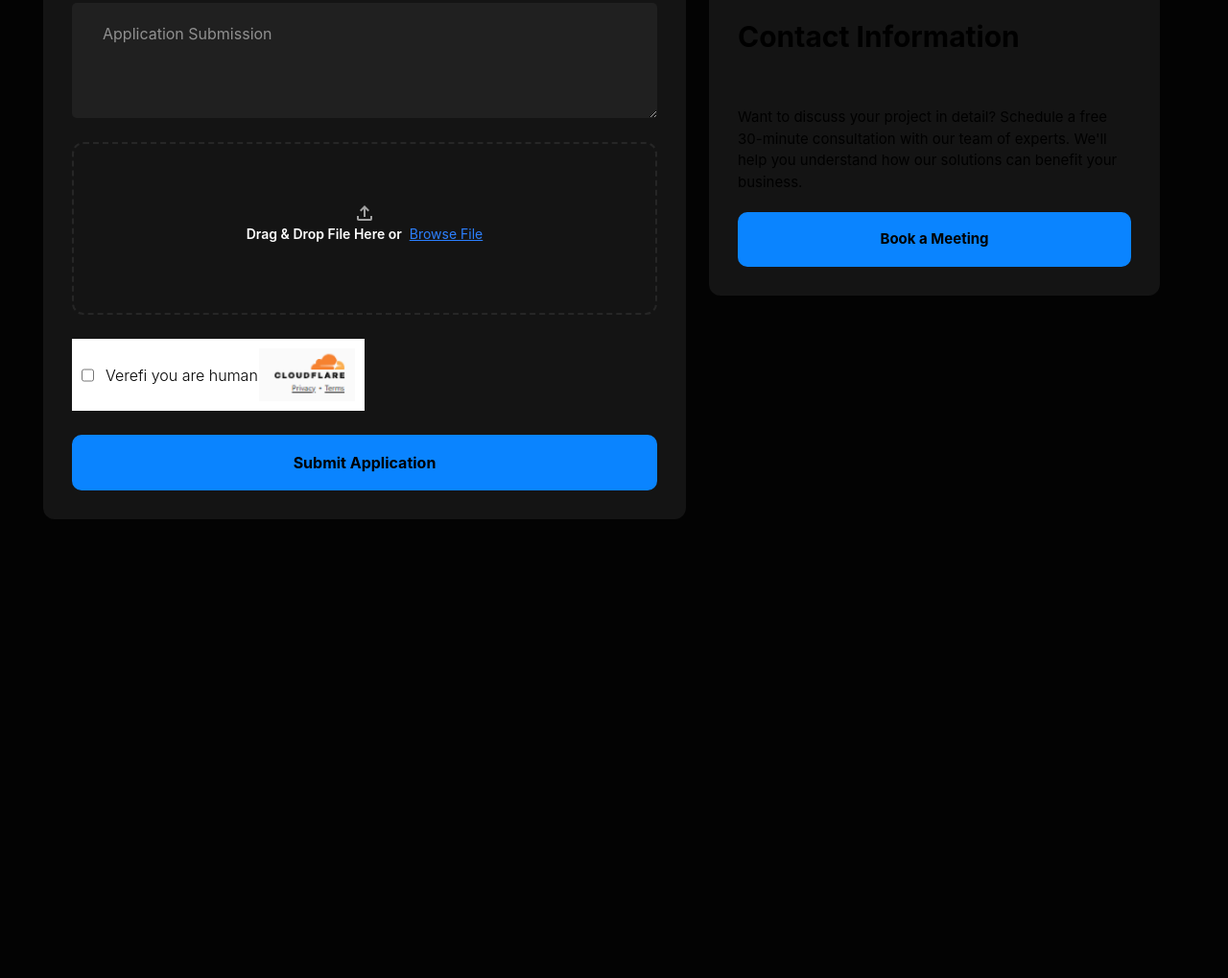
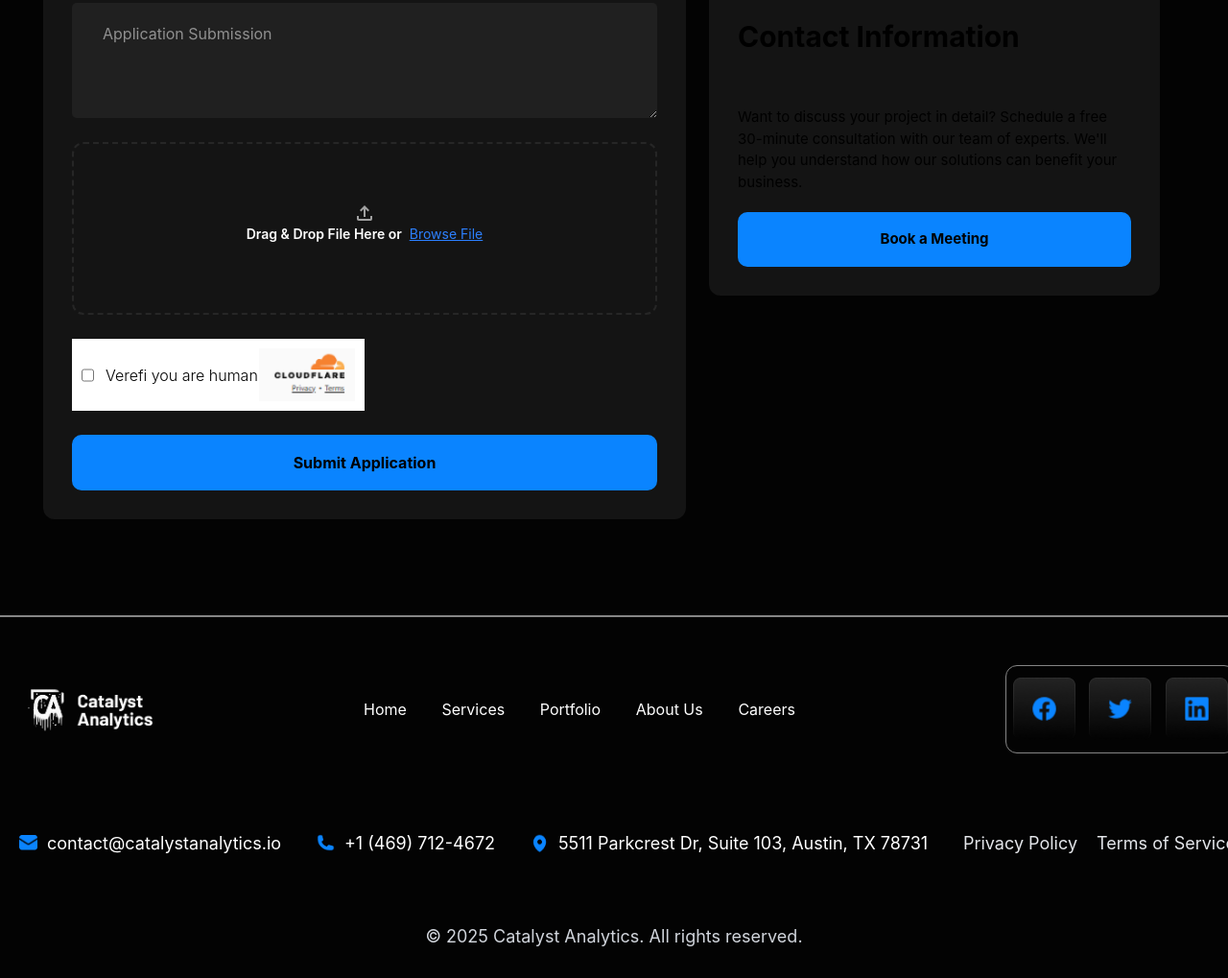
Before and after one commit to Alimukhammad08/3rd-week-exam-, a website: page src/p5.html in a window 1280 px wide. Shown: the part 1132-2151 px from the top of the page at 96% size. Before the commit the page ends 1773 px from the top, so only its background shows below. Drawn offline with nearby package versions, Linux system fonts and the light colour scheme; files that its build step writes are made by us from their sources; files whose address does not match are found by name.

Commit message:
I finished last page

```diff
--- a/src/p5.html
+++ b/src/p5.html
@@ -67,9 +67,11 @@
                     class="lg:w-[50%] w-[90%] h-[70px] flex items-center justify-between px-8 rounded-[5px] bg-[#FFFFFF0D] text-white"
                     type="text" placeholder="Last Name*">
             </div>
-         <input class="w-[100%] h-[70px] flex items-center justify-between px-8 rounded-[5px] bg-[#FFFFFF0D] text-white"
+            <input
+                class="w-[100%] h-[70px] flex items-center justify-between px-8 rounded-[5px] bg-[#FFFFFF0D] text-white"
                 type="text" placeholder="Email*">
-         <div class="w-[100%] h-[70px] flex items-center justify-between pl-2 rounded-[5px] bg-[#FFFFFF0D] text-white">
+            <div
+                class="w-[100%] h-[70px] flex items-center justify-between pl-2 rounded-[5px] bg-[#FFFFFF0D] text-white">
                 <div class="flex items-center w-[90px] bg-[#323232] p-[10px] rounded-[10px] justify-between">
                     <img src="./circle-flags_us.png" alt="">
                     <p>+1 ▼</p>
@@ -78,7 +80,8 @@
                     class="w-[100%] h-[70px] flex items-center justify-between px-8 rounded-[5px] bg-[#ffffff00] text-white"
                     type="text" placeholder="Phone Number">
             </div>
-         <input class="w-[100%] h-[70px] flex items-center justify-between px-8 rounded-[5px] bg-[#FFFFFF0D] text-white"
+            <input
+                class="w-[100%] h-[70px] flex items-center justify-between px-8 rounded-[5px] bg-[#FFFFFF0D] text-white"
                 type="text" placeholder="Headline (Optional)">
             <textarea
                 class="w-[100%] h-[120px] flex items-center justify-between px-8 rounded-[5px] bg-[#FFFFFF0D] text-white pt-[20px]"
@@ -128,7 +131,8 @@
                         <img src="./img/proicons_location.png" alt="" class="w-5">
                         <p class="text-[18px]">Office</p>
                     </div>
-               <p class="flex gap-2 items-center  font-light text-[#FFFFFFCC]">5511 Parkcrest Dr, Suite 103 <br>Austin,
+                    <p class="flex gap-2 items-center  font-light text-[#FFFFFFCC]">5511 Parkcrest Dr, Suite 103
+                        <br>Austin,
                         TX 78731 <br>United States</p>
                 </div>
             </div>
@@ -137,7 +141,8 @@
                 <h1 class="text-[30px] font-bold">Contact Information</h1>
                 <div class="flex flex-col justify-between pt-[25px]">
                     <div class="flex flex-col gap-4 text-[15px] md:gap-5">
-                  <p>Want to discuss your project in detail? Schedule a free 30-minute consultation with our team of
+                        <p>Want to discuss your project in detail? Schedule a free 30-minute consultation with our team
+                            of
                             experts. We'll help you understand how our solutions can benefit your business.</p>
                         <button
                             class="bg-[#0A84FF] font-bold py-[15px] px-[32px] border-2 border-[#0A84FF]  rounded-[10px] hover:text-[#0A84FF] hover:bg-[#0a84ff00] hover:">Book
@@ -147,6 +152,61 @@
             </div>
         </div>
     </section>
+
+    <footer
+        class="lg:max-w-[1440px] h-[350px] m-auto mt-[50px] border-t-[2px] border-[#858585] text-white text-[16px] lg:text-[18px] px-[20px]">
+
+        <div
+            class="lg:w-[1268px] flex flex-col lg:flex-row m-auto pt-[30px] lg:pt-[50px] justify-between items-center gap-[30px]">
+            <div>
+                <img class="w-[120px] lg:w-[140px] h-auto" src="./src/img/Logo (4).png" alt="">
+            </div>
+
+            <div
+                class="lg:w-[450px] lg:h-[40px] lg:justify-between items-center lg:text-[16px] lg:font-[400] hidden lg:flex">
+                <a href="./index.html">Home</a>
+                <a href="./src/p2.html">Services</a>
+                <a href="./src/p3.html">Portfolio</a>
+                <a href="./src/p4.html">About Us</a>
+                <a href="./src/p5.html">Careers</a>
+            </div>
+
+            <div
+                class="flex w-[220px] lg:w-[240px] h-[80px] lg:h-[92px] items-center justify-around rounded-[12px] border border-[#858585]">
+                <div><img class="w-[50px] h-[50px] lg:w-[65px] lg:h-[65px]" src="./src/img/Button.png" alt=""></div>
+                <div><img class="w-[50px] h-[50px] lg:w-[65px] lg:h-[65px]" src="./src/img/Button (1).png" alt=""></div>
+                <div><img class="w-[50px] h-[50px] lg:w-[65px] lg:h-[65px]" src="./src/img/Button (2).png" alt=""></div>
+            </div>
+        </div>
+
+        <div
+            class="lg:w-[1268px] m-auto flex flex-col lg:flex-row items-center lg:justify-between mt-[40px] lg:mt-[80px] gap-[20px] text-center lg:text-left">
+
+            <div class="flex items-center justify-center gap-[10px]">
+                <img class="w-[19px] h-[16px]" src="./src/img/Subtract.png" alt="">
+                <p>contact@catalystanalytics.io</p>
+            </div>
+
+            <div class="flex items-center justify-center gap-[10px]">
+                <img class="w-[19px] h-[18px]" src="./src/img/Icon (4).png" alt="">
+                <p>+1 (469) 712-4672</p>
+            </div>
+
+            <div class="flex items-center justify-center gap-[10px]">
+                <img class="w-[19px] h-[21px]" src="./src/img/Icon (5).png" alt="">
+                <p class="max-w-[250px] lg:max-w-none">5511 Parkcrest Dr, Suite 103, Austin, TX 78731</p>
+            </div>
+
+            <div class="flex items-center justify-center gap-[20px] text-gray-200 mt-[10px] lg:mt-0">
+                <p>Privacy Policy</p>
+                <p>Terms of Service</p>
+            </div>
+        </div>
+
+        <p class="text-center text-gray-300 mt-[40px] lg:mt-[70px] pb-[30px]">
+            © 2025 Catalyst Analytics. All rights reserved.
+        </p>
+    </footer>
 </body>
 
 </html>
```
Lines whose indentation alone changed are shown as unchanged.
